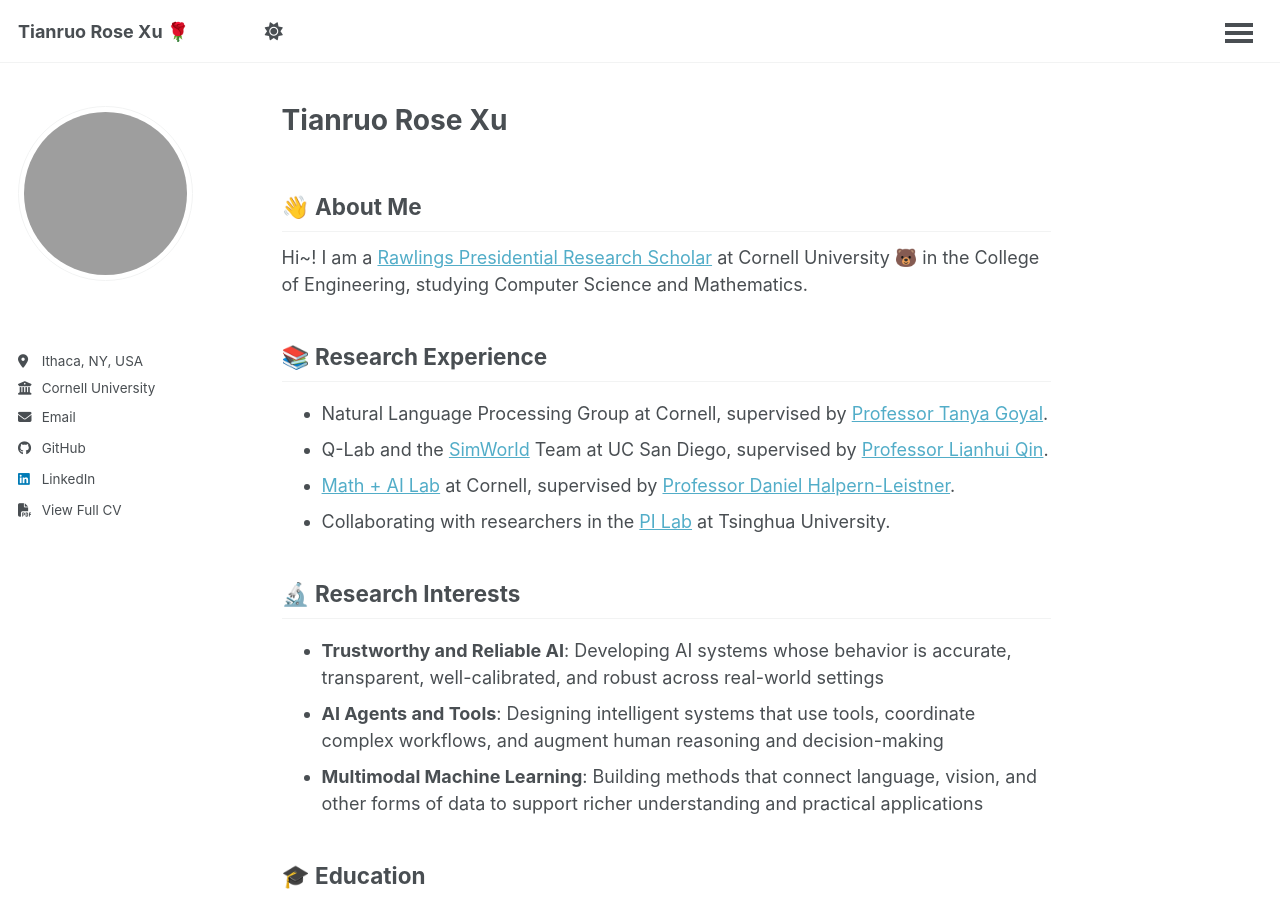
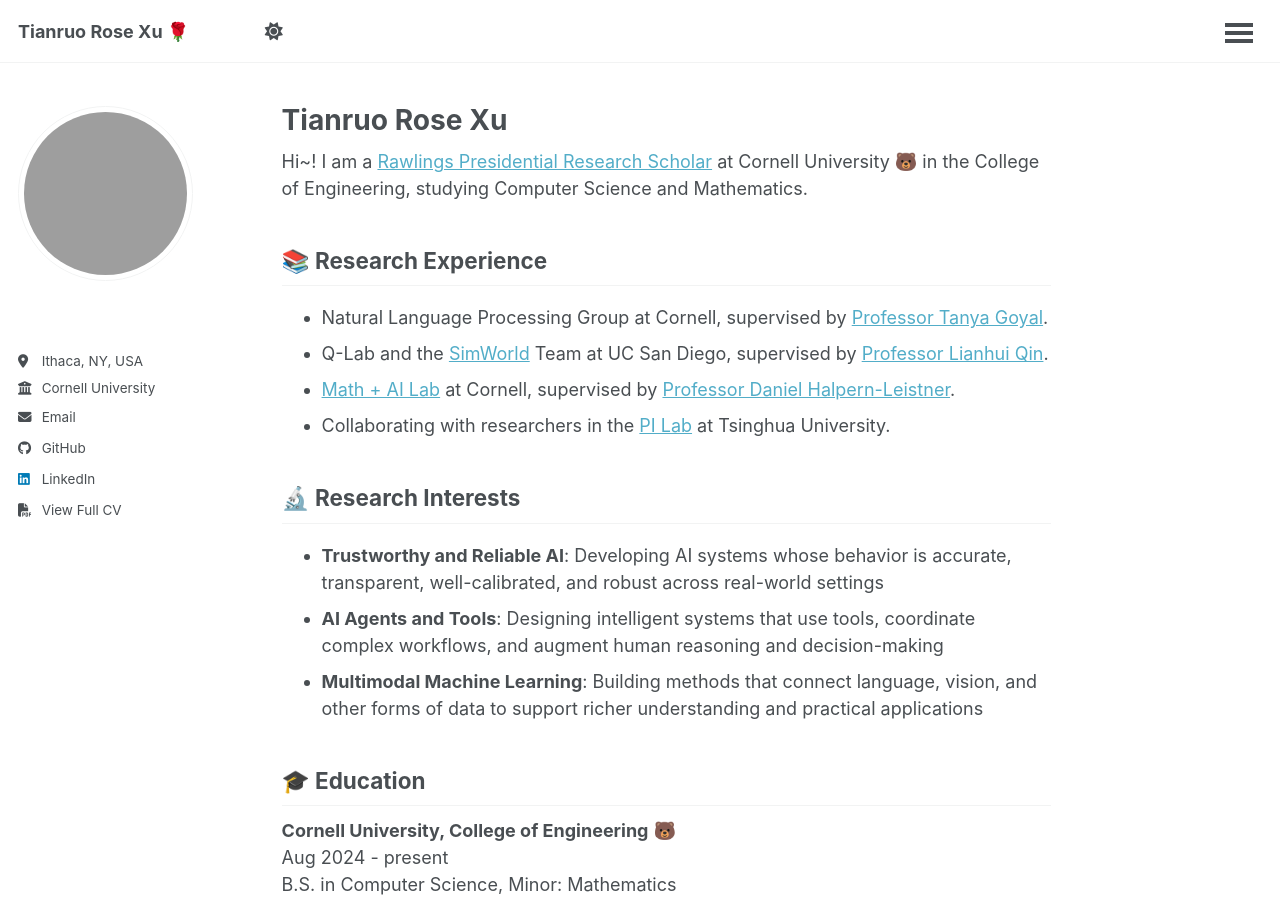
Before and after one commit to XTRose29/xtrose29.github.io, a Jekyll site: the page built from _pages/about.md, in a window 1280 px wide and 900 px high. Built offline with Jekyll 4.4.1, drawn with Linux system fonts in a browser that asks for light colours.

Commit message:
Update about.md

```diff
--- a/_pages/about.md
+++ b/_pages/about.md
@@ -6,8 +6,6 @@
   - /about/
   - /about.html
 ---
-
-## 👋 About Me
 
 Hi~! I am a <a href="https://scl.cornell.edu/get-involved/cornell-commitment/rawlings-cornell-presidential-research-scholars" target="_blank" rel="noopener noreferrer">Rawlings Presidential Research Scholar</a> at Cornell University 🐻 in the College of Engineering, studying Computer Science and Mathematics.
 
```
